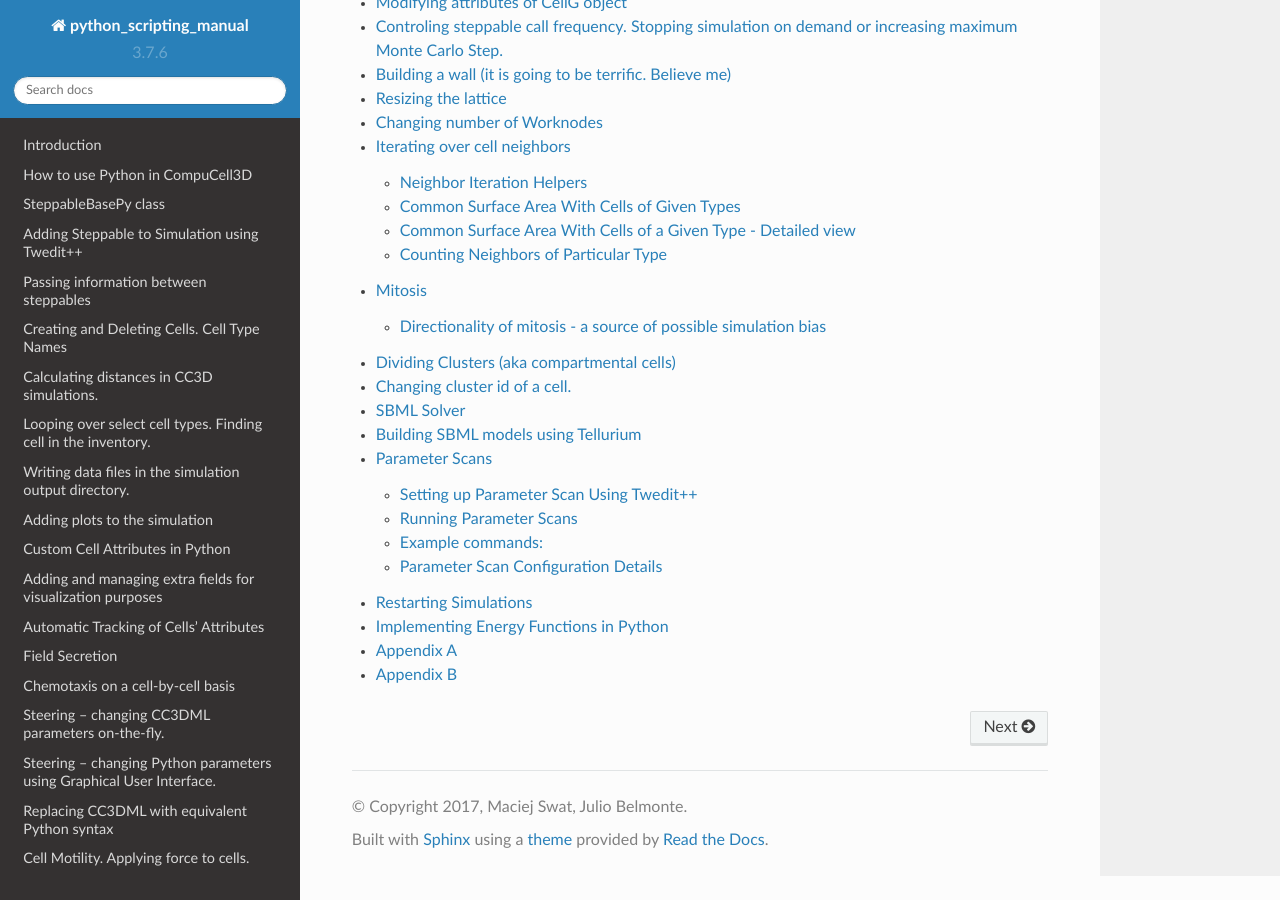
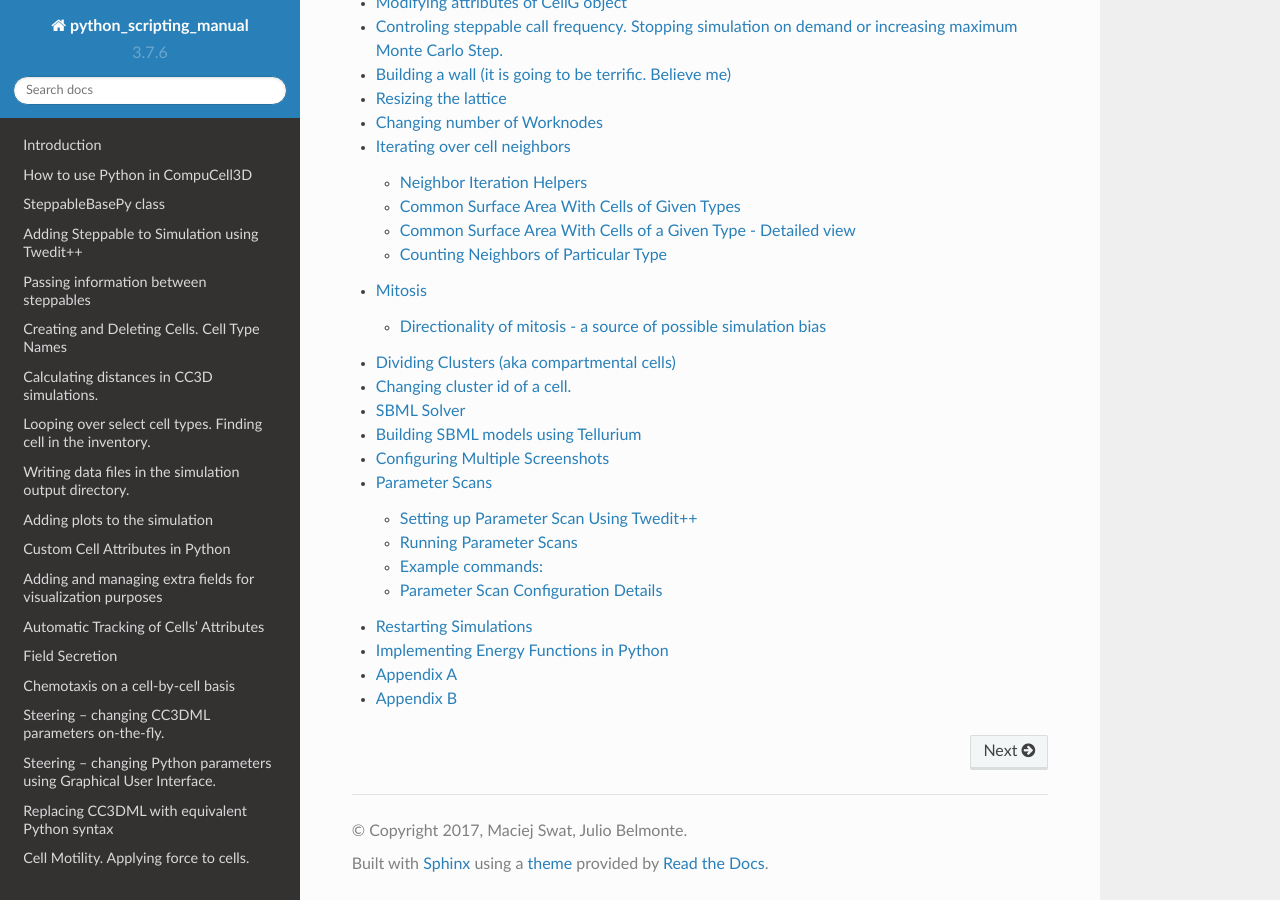
Before and after one commit to CompuCell3D/PythonScriptingManual, a Sphinx documentation site: the page built from docs/index.rst, in a window 1280 px wide and 900 px high, scrolled down 1142 px. Built offline with Sphinx 7.4.7 and the Read the Docs theme 2.0.0, drawn with Linux system fonts in a browser that asks for light colours.

Commit message:
added instruction on how to configure multiple configurations

```diff
--- a/docs/index.rst
+++ b/docs/index.rst
@@ -41,6 +41,7 @@ The focus of this manual is to teach you how to use Python scripting language to
    changing_cluster_id_of_a_cell
    sbml_solver
    building_sbml_models_using_tellurium
+   configuring_multiple_screenshots
    parameter_scans
    restarting_simulations
    implementing_energy_functions_in_python
```
